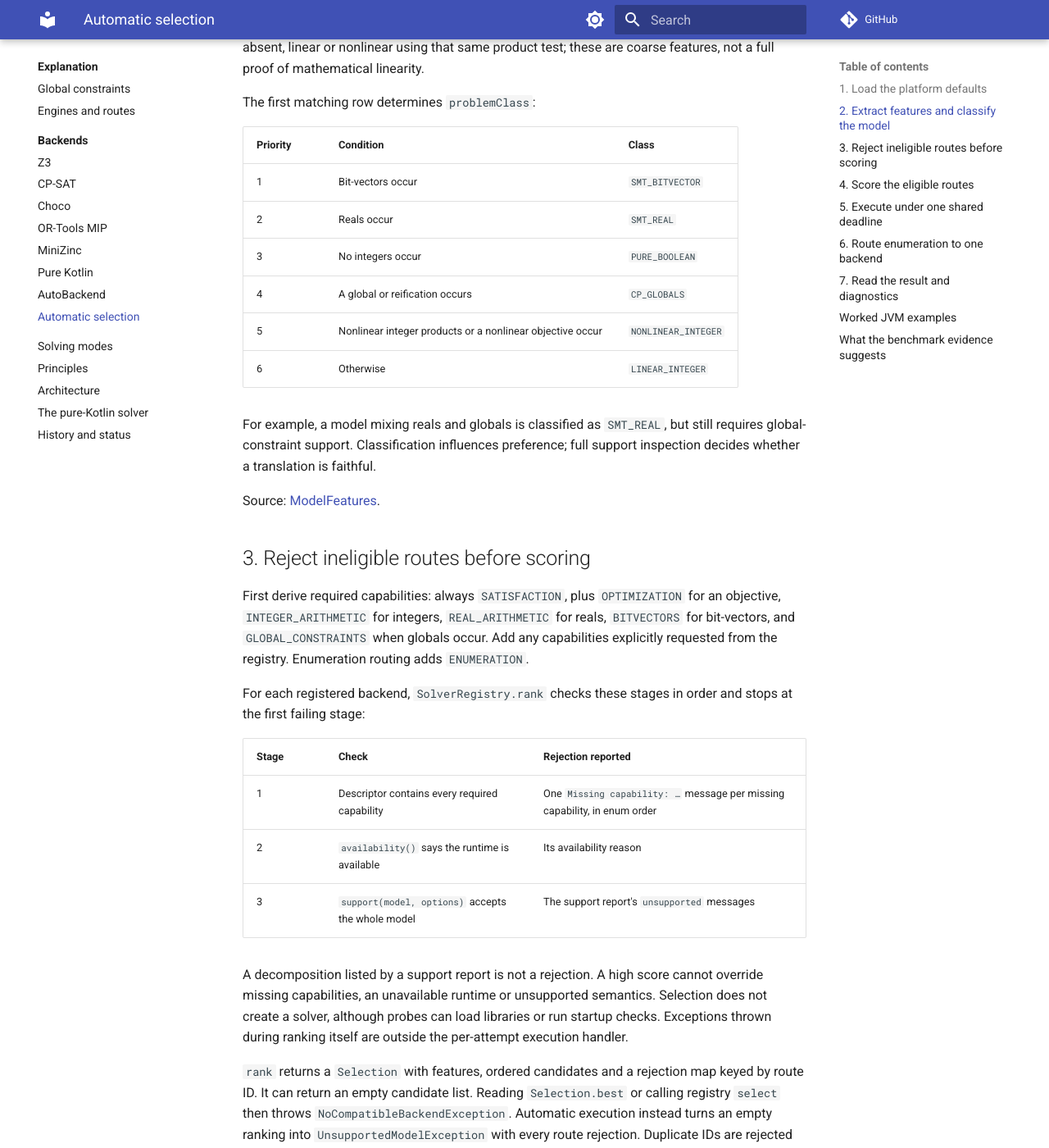
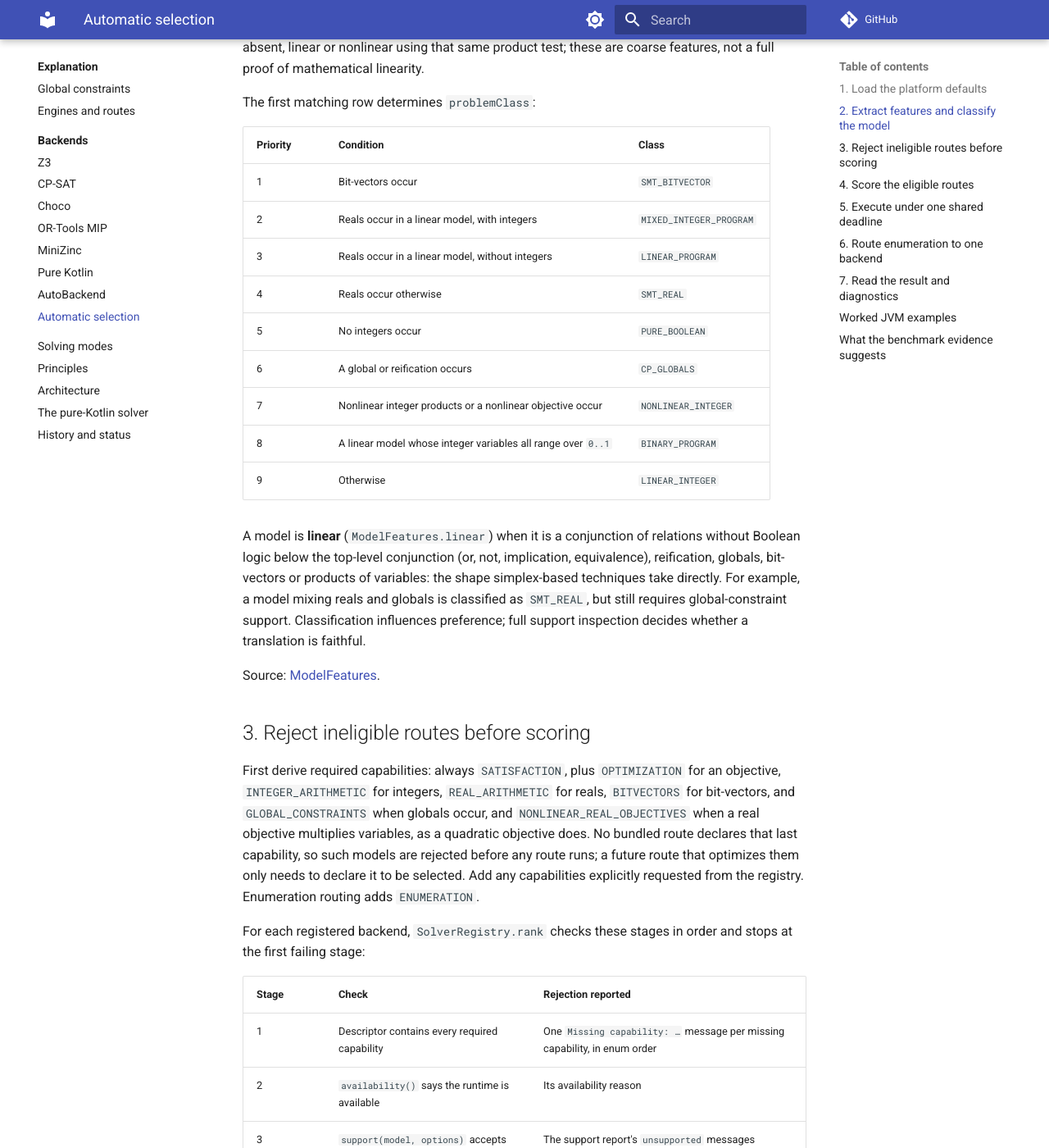
Before and after one commit to gciatto/kt-constraints, an MkDocs documentation site: the page built from documentation/docs/explanation/backends/selection.md, in a window 1280 px wide and 1400 px high, scrolled down 1586 px. Shown: the whole window at 82% size. Built offline with MkDocs 1.6.1 and Material for MkDocs 9.7.7, drawn with Linux system fonts in a browser that asks for light colours; comment, search, counter and statistics services are not loaded; some of the changed text lies outside the part shown.

Commit message:
docs(documentation): describe problem classes, technique selection and diagnoses
Co-Authored-By: Claude Opus 5.5 <noreply@anthropic.com>
Claude-Session: https://claude.ai/code/session_01X2xs6ExEnwgHgap41DajQW

```diff
--- a/documentation/docs/explanation/backends/selection.md
+++ b/documentation/docs/explanation/backends/selection.md
@@ -33,19 +33,22 @@ The first matching row determines `problemClass`:
 | Priority | Condition | Class |
 |---|---|---|
 | 1 | Bit-vectors occur | `SMT_BITVECTOR` |
-| 2 | Reals occur | `SMT_REAL` |
-| 3 | No integers occur | `PURE_BOOLEAN` |
-| 4 | A global or reification occurs | `CP_GLOBALS` |
-| 5 | Nonlinear integer products or a nonlinear objective occur | `NONLINEAR_INTEGER` |
-| 6 | Otherwise | `LINEAR_INTEGER` |
+| 2 | Reals occur in a linear model, with integers | `MIXED_INTEGER_PROGRAM` |
+| 3 | Reals occur in a linear model, without integers | `LINEAR_PROGRAM` |
+| 4 | Reals occur otherwise | `SMT_REAL` |
+| 5 | No integers occur | `PURE_BOOLEAN` |
+| 6 | A global or reification occurs | `CP_GLOBALS` |
+| 7 | Nonlinear integer products or a nonlinear objective occur | `NONLINEAR_INTEGER` |
+| 8 | A linear model whose integer variables all range over `0..1` | `BINARY_PROGRAM` |
+| 9 | Otherwise | `LINEAR_INTEGER` |
 
-For example, a model mixing reals and globals is classified as `SMT_REAL`, but still requires global-constraint support. Classification influences preference; full support inspection decides whether a translation is faithful.
+A model is **linear** (`ModelFeatures.linear`) when it is a conjunction of relations without Boolean logic below the top-level conjunction (or, not, implication, equivalence), reification, globals, bit-vectors or products of variables: the shape simplex-based techniques take directly. For example, a model mixing reals and globals is classified as `SMT_REAL`, but still requires global-constraint support. Classification influences preference; full support inspection decides whether a translation is faithful.
 
 Source: [ModelFeatures](https://github.com/gciatto/kt-constraints/blob/develop/solve-spi/src/commonMain/kotlin/io/github/gciatto/ktconstraints/solve/spi/feature/ModelFeatures.kt).
 
 ## 3. Reject ineligible routes before scoring
 
-First derive required capabilities: always `SATISFACTION`, plus `OPTIMIZATION` for an objective, `INTEGER_ARITHMETIC` for integers, `REAL_ARITHMETIC` for reals, `BITVECTORS` for bit-vectors, and `GLOBAL_CONSTRAINTS` when globals occur. Add any capabilities explicitly requested from the registry. Enumeration routing adds `ENUMERATION`.
+First derive required capabilities: always `SATISFACTION`, plus `OPTIMIZATION` for an objective, `INTEGER_ARITHMETIC` for integers, `REAL_ARITHMETIC` for reals, `BITVECTORS` for bit-vectors, and `GLOBAL_CONSTRAINTS` when globals occur, and `NONLINEAR_REAL_OBJECTIVES` when a real objective multiplies variables, as a quadratic objective does. No bundled route declares that last capability, so such models are rejected before any route runs; a future route that optimizes them only needs to declare it to be selected. Add any capabilities explicitly requested from the registry. Enumeration routing adds `ENUMERATION`.
 
 For each registered backend, `SolverRegistry.rank` checks these stages in order and stops at the first failing stage:
 
@@ -57,7 +60,7 @@ For each registered backend, `SolverRegistry.rank` checks these stages in order
 
 A decomposition listed by a support report is not a rejection. A high score cannot override missing capabilities, an unavailable runtime or unsupported semantics. Selection does not create a solver, although probes can load libraries or run startup checks. Exceptions thrown during ranking itself are outside the per-attempt execution handler.
 
-`rank` returns a `Selection` with features, ordered candidates and a rejection map keyed by route ID. It can return an empty candidate list. Reading `Selection.best` or calling registry `select` then throws `NoCompatibleBackendException`. Automatic execution instead turns an empty ranking into `UnsupportedModelException` with every route rejection. Duplicate IDs are rejected when constructing the registry.
+`rank` returns a `Selection` with features, ordered candidates and a rejection map keyed by route ID. It can return an empty candidate list. Reading `Selection.best` or calling registry `select` then throws `NoCompatibleBackendException`. Automatic execution instead turns an empty ranking into `UnsupportedModelException` with every route rejection. Both lead with `Selection.diagnosis`: the model's class, then each required capability that no registered backend declares, such as `model needs NONLINEAR_REAL_OBJECTIVES, which no registered backend offers (the real objective multiplies variables, as a quadratic objective does)`. Duplicate IDs are rejected when constructing the registry.
 
 Source: [SolverRegistry](https://github.com/gciatto/kt-constraints/blob/develop/solve-spi/src/commonMain/kotlin/io/github/gciatto/ktconstraints/solve/spi/registry/SolverRegistry.kt).
 
@@ -82,6 +85,9 @@ For affinity, engine IDs `z3` and `cvc5` count as SMT; `choco`, `cp-sat`, `gecod
 | Problem class | SMT | CP | MIP |
 |---|---:|---:|---:|
 | `SMT_REAL`, `SMT_BITVECTOR` | +1.0 | -1.0 | -1.0 |
+| `LINEAR_PROGRAM`, `MIXED_INTEGER_PROGRAM` | +0.5 | 0.0 | +1.0 |
+| `BINARY_PROGRAM`, satisfaction | +0.25 | +1.0 for `cp-sat`, otherwise +0.5 | +0.5 |
+| `BINARY_PROGRAM`, optimization | +0.25 | +1.0 for `cp-sat`, otherwise +0.5 | +1.0 |
 | `LINEAR_INTEGER`, satisfaction | 0.0 | +0.5 | +0.5 |
 | `LINEAR_INTEGER`, optimization | 0.0 | +0.5 | +1.0 |
 | `NONLINEAR_INTEGER` | +0.5 | +1.0 | -1.0 |
@@ -143,7 +149,7 @@ These are the three models in [AutoBackendJvmSpec](https://github.com/gciatto/kt
 |---|---|---|
 | Integers x, y in 0..9, x + y ≤ 10; maximize 2x + y | `LINEAR_INTEGER`; satisfaction, optimization, integer arithmetic | SCIP and HiGHS each score `-0.05 + 1.0 + 0 = 0.95`; SCIP wins the registration-order tie. CP-SAT and Choco score `-0.10 + 0.5 = 0.40`; Z3 scores `-0.25 + 0 = -0.25`. The solve test proves optimum 19. |
 | Three integers in 0..2, all different; no objective | `CP_GLOBALS`; satisfaction, integer arithmetic, globals | CP-SAT and Choco each score `-0.10 + 1.0 = 0.90`; CP-SAT wins their tie. Z3 scores `-0.25 + 0.25 = 0`; direct MIP scores `-0.05 - 0.5 = -0.55`. |
-| Real r constrained by 1/2 < r; no objective | `SMT_REAL`; satisfaction, real arithmetic | Other default engines lack real arithmetic and are rejected before scoring. Z3 scores `-0.25 + 1.0 = 0.75` and wins. |
+| Real r constrained by 1/2 < r; no objective | `LINEAR_PROGRAM`; satisfaction, real arithmetic | Engines without real arithmetic are rejected before scoring, and so are the floating-point MIP routes without a numeric tolerance. Z3 scores `-0.25 + 0.5 = 0.25`. |
 
 If MiniZinc defaults are enabled and available, HiGHS/CBC score `0.45` on the first model, below direct MIP but above the direct CP routes. MiniZinc CP routes score `0.40` on the all-different model, below direct CP. MiniZinc routes lack real arithmetic and remain ineligible for the third model. These examples show both the deterministic tie rule and the current policy's willingness to put a compiled MIP route ahead of direct CP for linear optimization.
 
```
Also changed, not shown: documentation/docs/explanation/backends/kotlin.md (+1 -1 lines), documentation/docs/explanation/pure-kotlin-solver.md (+13 -1 lines), documentation/docs/how-to/linear-programs.md (+3 -1 lines), documentation/docs/reference/spi.md (+5 -2 lines), 1 other file.
